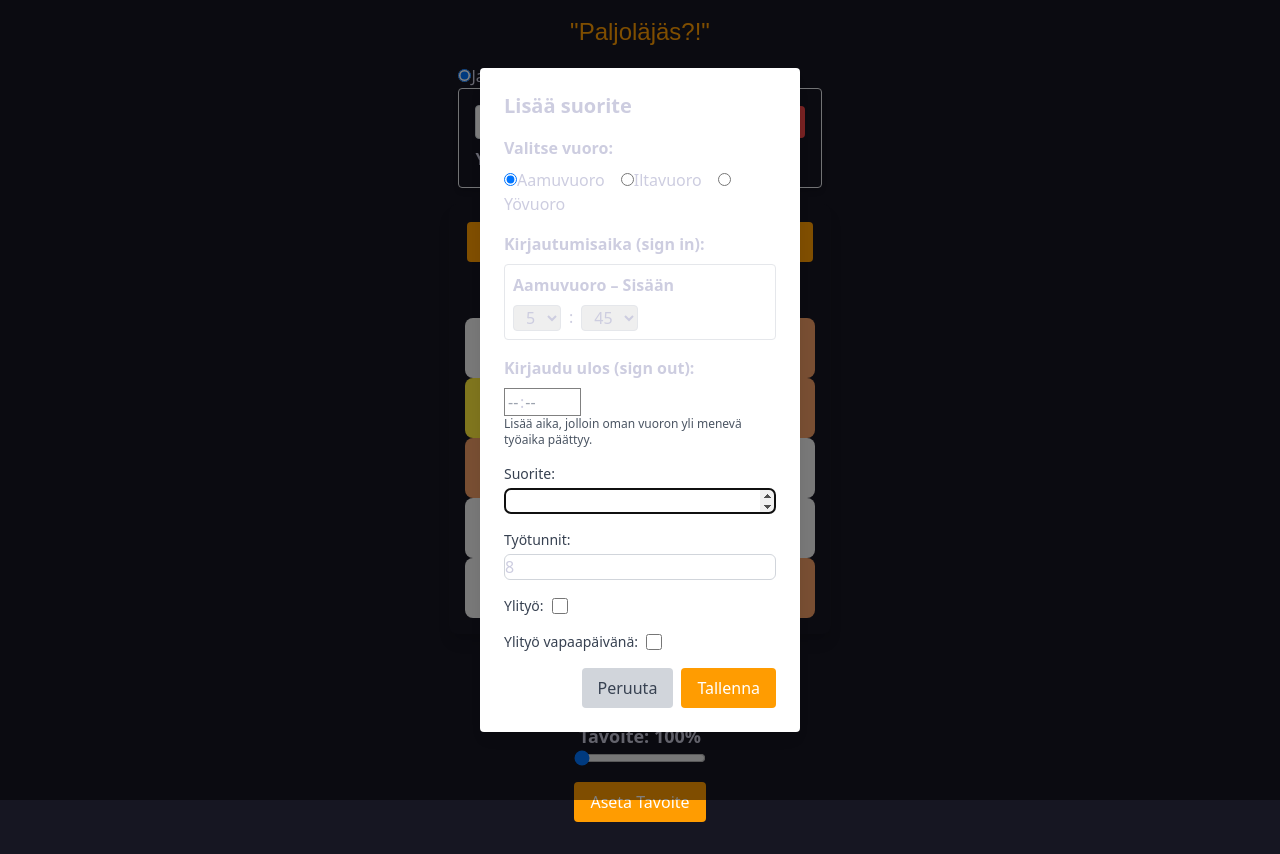
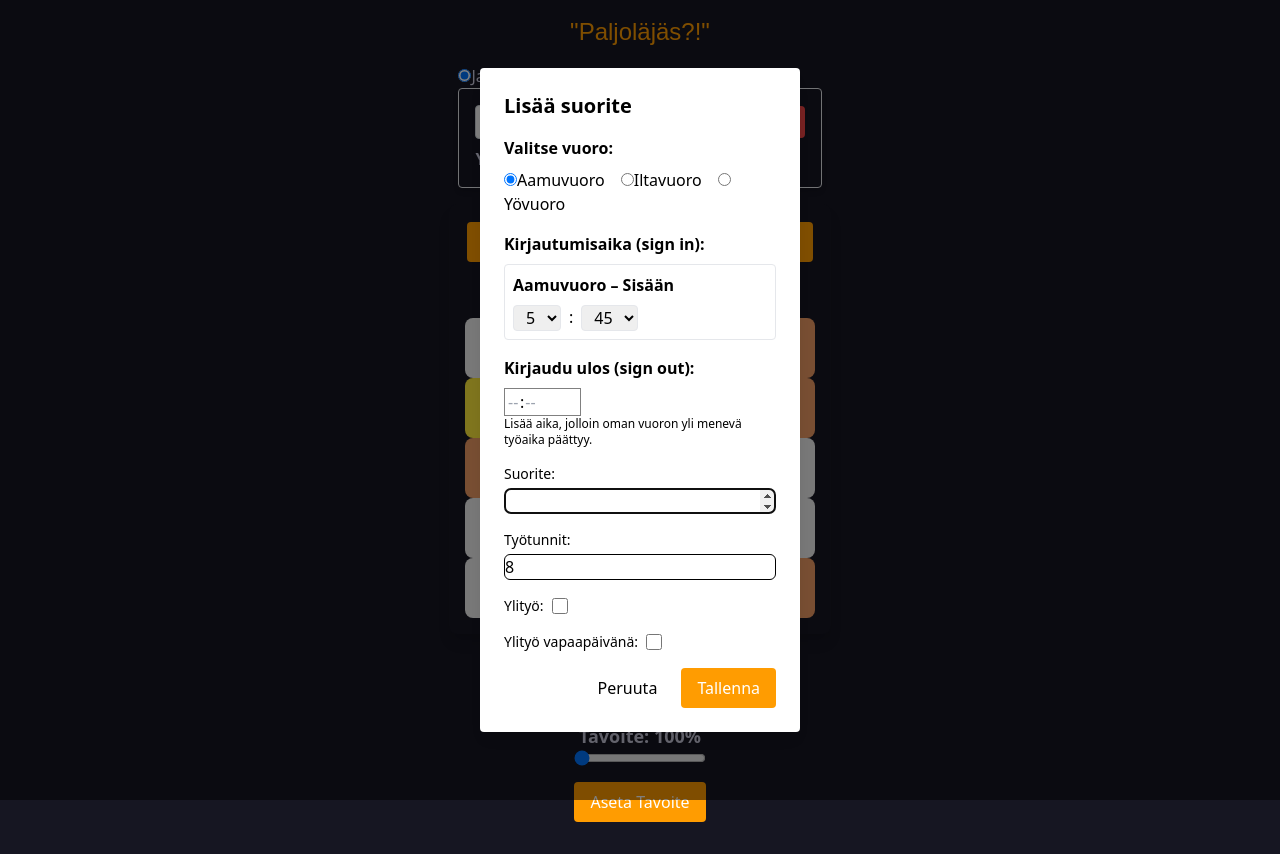
Before and after one commit to ramzorrr/polku, a React (Vite) app: page / in a window 1280 px wide. Both pictures are taken after a click on the button "Lisää suorite". Built offline with nearby package versions, Linux system fonts and the light colour scheme.

Commit message:
changed some text colors in the modal

```diff
--- a/src/App.tsx
+++ b/src/App.tsx
@@ -99,11 +99,11 @@ const App = () => {
     const parsedPerformance = parseFloat(performance);
     const parsedHours = parseFloat(hours);
     if (isNaN(parsedPerformance)) {
-      alert("Please enter a valid number for performance.");
+      alert("Lisää suorite esim. 7.25");
       return;
     }
-    if (isNaN(parsedHours) || parsedHours < 4 || parsedHours > 16) {
-      alert("Please enter a valid number for hours (4-16).");
+    if (isNaN(parsedHours) || parsedHours < 0 || parsedHours > 16) {
+      alert("Lisää aika väliltä 0-16");
       return;
     }
     const dateString = `${date.getFullYear()}-${String(date.getMonth() + 1).padStart(2, '0')}-${String(date.getDate()).padStart(2, '0')}`;
--- a/src/PerformanceModal.tsx
+++ b/src/PerformanceModal.tsx
@@ -107,7 +107,7 @@ const PerformanceModal: React.FC<PerformanceModalProps> = ({
 
   return (
     <div className="fixed inset-0 flex items-center justify-center bg-black bg-opacity-50 z-50" lang="fi-FI">
-      <div className="bg-white p-6 rounded shadow-lg w-80">
+      <div className="bg-white p-6 rounded text-black shadow-lg w-80">
         <h3 className="text-xl font-bold mb-4">Lisää suorite</h3>
         <form onSubmit={onSubmit}>
           {/* SHIFT SELECTION */}
@@ -176,14 +176,14 @@ const PerformanceModal: React.FC<PerformanceModalProps> = ({
               format="HH:mm"
               clearIcon={null}
             />
-            <p className="text-xs text-gray-600">
+            <p className="text-xs text-black">
               Lisää aika, jolloin oman vuoron yli menevä työaika päättyy.
             </p>
           </div>
 
           {/* PERFORMANCE */}
           <div className="mb-4">
-            <label className="block text-sm font-medium text-gray-700">Suorite:</label>
+            <label className="block text-sm font-medium text-black">Suorite:</label>
             <input
               ref={performanceInputRef}
               type="number"
@@ -196,7 +196,7 @@ const PerformanceModal: React.FC<PerformanceModalProps> = ({
                   onSubmit(e);
                 }
               }}
-              className="mt-1 block w-full border border-gray-300 rounded-md"
+              className="mt-1 block w-full border border-black rounded-md"
               step="1"
               required
             />
@@ -204,13 +204,13 @@ const PerformanceModal: React.FC<PerformanceModalProps> = ({
 
           {/* HOURS */}
           <div className="mb-4">
-            <label className="block text-sm font-medium text-gray-700">Työtunnit:</label>
+            <label className="block text-sm font-medium text-black">Työtunnit:</label>
             <input
               type="number"
               name="hours"
               value={formData.hours}
               onChange={onFormChange}
-              className="mt-1 block w-full border border-gray-300 rounded-md"
+              className="mt-1 block w-full border border-black rounded-md"
               step="any"
               min="0"
               max="24"
@@ -220,7 +220,7 @@ const PerformanceModal: React.FC<PerformanceModalProps> = ({
 
           {/* OVERTIME & FREE DAY */}
           <div className="mb-4 flex items-center">
-            <label className="block text-sm font-medium text-gray-700 mr-2">Ylityö:</label>
+            <label className="block text-sm font-medium text-black mr-2">Ylityö:</label>
             <input
               type="checkbox"
               name="overtime"
@@ -230,7 +230,7 @@ const PerformanceModal: React.FC<PerformanceModalProps> = ({
             />
           </div>
           <div className="mb-4 flex items-center">
-            <label className="block text-sm font-medium text-gray-700 mr-2">Ylityö vapaapäivänä:</label>
+            <label className="block text-sm font-medium text-black mr-2">Ylityö vapaapäivänä:</label>
             <input
               type="checkbox"
               name="freeDay"
@@ -245,7 +245,7 @@ const PerformanceModal: React.FC<PerformanceModalProps> = ({
             <button
               type="button"
               onClick={onClose}
-              className="mr-2 px-4 py-2 bg-gray-300 text-gray-700 rounded"
+              className="mr-2 px-4 py-2 bg-gray text-black rounded"
             >
               Peruuta
             </button>
--- a/src/utils.ts
+++ b/src/utils.ts
@@ -26,6 +26,11 @@ export const effectiveHours = (
   overtime: boolean,
   freeDay: boolean
 ): number => {
+  // If working less than 4 hours, no deduction is applied.
+  if (hours < 4) {
+    return hours;
+  }
+
   if (freeDay) {
     // Overtime on a free day: always multiply the total hours by 0.967.
     return hours * 0.967;
```
